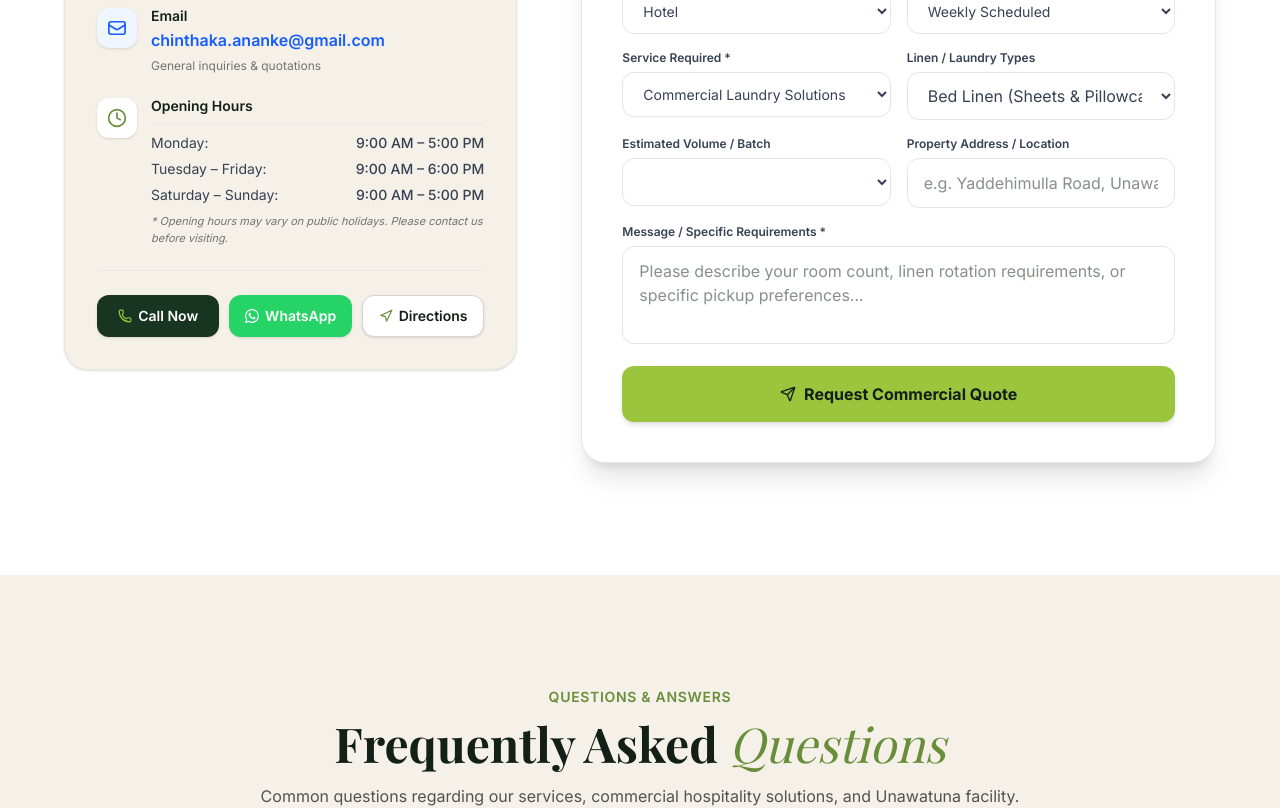
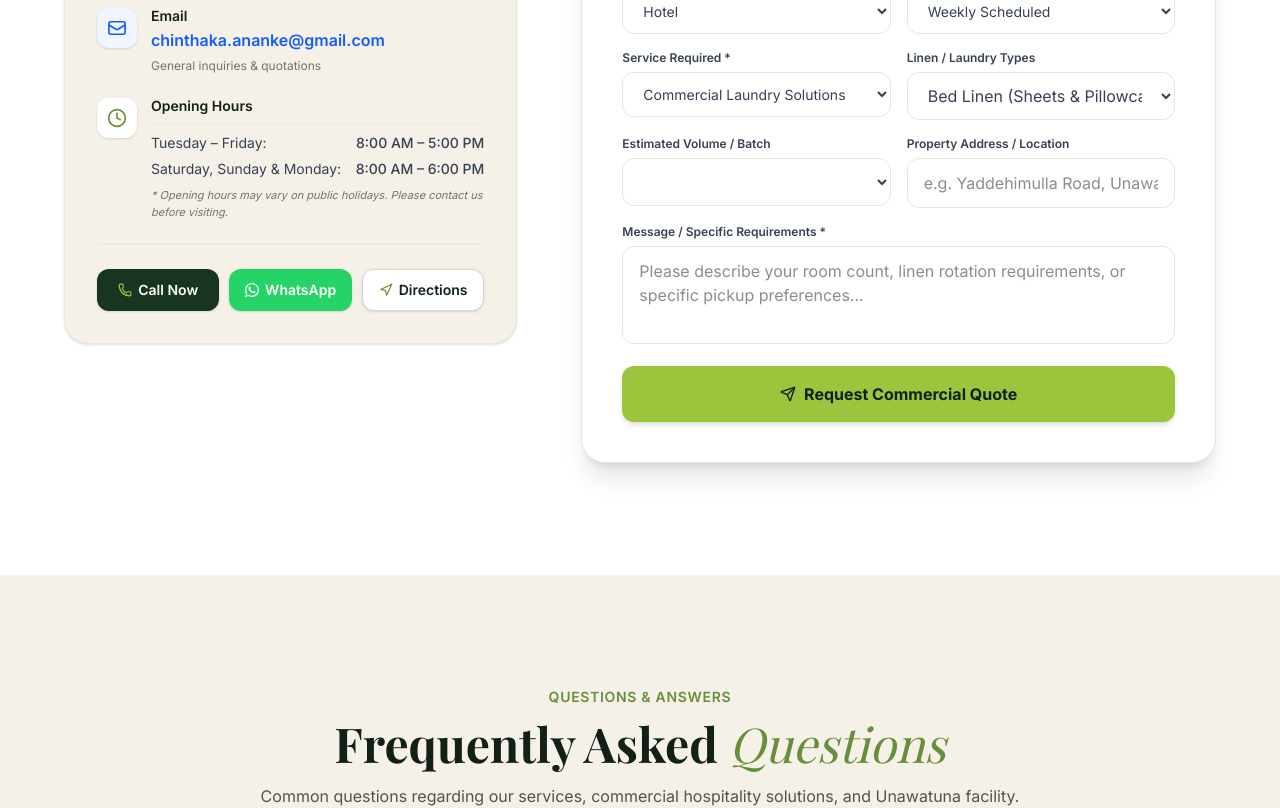
Before and after one commit to raveenn10-bit/Ananke-Laundry-Service, a Next.js app: page /contact in a window 1280 px wide. Shown: the part 1360-2168 px from the top of the page. Built offline with nearby package versions, Linux system fonts and the light colour scheme.

Commit message:
Update operating hours: Tue-Fri 8AM-5PM, Sat-Mon 8AM-6PM across site and schema

```diff
--- a/src/app/layout.tsx
+++ b/src/app/layout.tsx
@@ -104,21 +104,15 @@ export default function RootLayout({
     openingHoursSpecification: [
       {
         '@type': 'OpeningHoursSpecification',
-        dayOfWeek: ['Monday'],
-        opens: '09:00',
+        dayOfWeek: ['Tuesday', 'Wednesday', 'Thursday', 'Friday'],
+        opens: '08:00',
         closes: '17:00',
       },
       {
         '@type': 'OpeningHoursSpecification',
-        dayOfWeek: ['Tuesday', 'Wednesday', 'Thursday', 'Friday'],
-        opens: '09:00',
+        dayOfWeek: ['Saturday', 'Sunday', 'Monday'],
+        opens: '08:00',
         closes: '18:00',
-      },
-      {
-        '@type': 'OpeningHoursSpecification',
-        dayOfWeek: ['Saturday', 'Sunday'],
-        opens: '09:00',
-        closes: '17:00',
       },
     ],
   };
--- a/src/components/Footer.tsx
+++ b/src/components/Footer.tsx
@@ -52,7 +52,7 @@ const FACILITY_LINKS = [
   { name: 'No. 195/2, Matara Road, Unawatuna', href: 'https://maps.app.goo.gl/HLJGzPCVZwySjSTK6?g_st=ic', external: true, icon: MapPin },
   { name: '091 225 0777 (Landline)', href: 'tel:+94912250777', icon: Phone },
   { name: '074 269 7909 (WhatsApp)', href: 'https://wa.me/94742697909', external: true, icon: WhatsAppIcon },
-  { name: 'Opening Hours: 9 AM – 6 PM', href: '/contact', icon: Clock },
+  { name: 'Open Daily from 8:00 AM', href: '/contact', icon: Clock },
   { name: 'Cleanline Linen Network', href: '/about', icon: ShieldCheck },
 ];
 
--- a/src/components/order/OrderForm.tsx
+++ b/src/components/order/OrderForm.tsx
@@ -90,7 +90,7 @@ const SERVICE_OPTIONS = [
 ];
 
 const TIME_SLOTS = [
-  '09:00 AM – 12:00 PM (Morning)',
+  '08:00 AM – 12:00 PM (Morning)',
   '12:00 PM – 03:00 PM (Afternoon)',
   '03:00 PM – 06:00 PM (Evening)',
   'Flexible / Any time',
--- a/src/components/sections/Contact.tsx
+++ b/src/components/sections/Contact.tsx
@@ -224,16 +224,12 @@ export default function Contact() {
                     <h4 className="font-semibold text-dark text-sm mb-2">Opening Hours</h4>
                     <div className="space-y-1.5 text-xs sm:text-sm text-gray-700 border-t border-gray-200/60 pt-2">
                       <div className="flex justify-between">
-                        <span>Monday:</span>
-                        <span className="font-medium">9:00 AM – 5:00 PM</span>
+                        <span>Tuesday – Friday:</span>
+                        <span className="font-medium">8:00 AM – 5:00 PM</span>
                       </div>
                       <div className="flex justify-between">
-                        <span>Tuesday – Friday:</span>
-                        <span className="font-medium">9:00 AM – 6:00 PM</span>
-                      </div>
-                      <div className="flex justify-between">
-                        <span>Saturday – Sunday:</span>
-                        <span className="font-medium">9:00 AM – 5:00 PM</span>
+                        <span>Saturday, Sunday &amp; Monday:</span>
+                        <span className="font-medium">8:00 AM – 6:00 PM</span>
                       </div>
                     </div>
                     <p className="text-[11px] text-gray-500 mt-2 italic leading-normal">
--- a/src/components/sections/FAQ.tsx
+++ b/src/components/sections/FAQ.tsx
@@ -19,7 +19,7 @@ const faqs = [
   },
   {
     q: 'What are your operating hours?',
-    a: 'We are open Monday: 9:00 AM – 5:00 PM, Tuesday through Friday: 9:00 AM – 6:00 PM, and Saturday & Sunday: 9:00 AM – 5:00 PM. Please note that opening hours may vary on public holidays, so feel free to call ahead before visiting.',
+    a: 'We are open Tuesday through Friday: 8:00 AM – 5:00 PM, and Saturday, Sunday & Monday: 8:00 AM – 6:00 PM. Please note that opening hours may vary on public holidays, so feel free to call ahead before visiting.',
   },
   {
     q: 'How is Ananke Laundry connected with Cleanline Linen Management?',
--- a/src/components/sections/InfoBar.tsx
+++ b/src/components/sections/InfoBar.tsx
@@ -29,19 +29,18 @@ export default function InfoBar() {
       const currentMinutes = parseInt(hStr, 10) * 60 + parseInt(mStr, 10);
 
       // Schedule:
-      // Mon: 9:00 AM (540m) – 5:00 PM (1020m)
-      // Tue-Fri: 9:00 AM (540m) – 6:00 PM (1080m)
-      // Sat-Sun: 9:00 AM (540m) – 5:00 PM (1020m)
-      const openMinutes = 9 * 60; // 540
-      let closeMinutes = 17 * 60; // 1020
-      if (['Tue', 'Wed', 'Thu', 'Fri'].includes(day)) {
-        closeMinutes = 18 * 60; // 1080
+      // Tue-Fri: 8:00 AM (480m) – 5:00 PM (1020m)
+      // Sat-Mon: 8:00 AM (480m) – 6:00 PM (1080m)
+      const openMinutes = 8 * 60; // 480
+      let closeMinutes = 17 * 60; // 1020 (Tue–Fri)
+      if (['Sat', 'Sun', 'Mon'].includes(day)) {
+        closeMinutes = 18 * 60; // 1080 (Sat, Sun, Mon)
       }
 
       if (currentMinutes >= openMinutes && currentMinutes < closeMinutes) {
         setSlStatus('Open Now (Sri Lanka Time)');
       } else {
-        setSlStatus('Opens at 9:00 AM');
+        setSlStatus('Opens at 8:00 AM');
       }
     } catch {
       // Fallback gracefully without throwing
@@ -74,8 +73,8 @@ export default function InfoBar() {
     {
       icon: Clock,
       label: 'Operating Hours',
-      value: 'Mon–Sun from 9:00 AM',
-      subtitle: slStatus || 'Mon, Sat-Sun: 5PM | Tue-Fri: 6PM',
+      value: 'Mon–Sun from 8:00 AM',
+      subtitle: slStatus || 'Tue–Fri: 8AM–5PM | Sat–Mon: 8AM–6PM',
       link: '#contact',
     },
   ];
--- a/src/services/notifications/emailService.ts
+++ b/src/services/notifications/emailService.ts
@@ -160,7 +160,7 @@ Pickup & Facility Details:
 Ananke Laundry (Pvt) Ltd
 No. 195/2, Matara Road, Unawatuna, Galle, Sri Lanka
 Telephone Hotline: 091 225 0777
-Opening Hours: Mon 9-5 PM | Tue-Fri 9-6 PM | Sat-Sun 9-5 PM
+Opening Hours: Tue-Fri 8:00 AM - 5:00 PM | Sat-Mon 8:00 AM - 6:00 PM
 
 Please contact us if you need any assistance.
 
@@ -236,7 +236,7 @@ Member of Cleanline Linen Management Network`;
                 <p style="margin: 0; font-size: 12px; color: #5B4813; line-height: 1.6;">
                   <strong>Address:</strong> No. 195/2, Matara Road, Unawatuna, Galle, Sri Lanka<br>
                   <strong>Hotline:</strong> <a href="tel:+94912250777" style="color: #785A10; font-weight: bold;">091 225 0777</a><br>
-                  <strong>Hours:</strong> Mon 9-5 PM | Tue-Fri 9-6 PM | Sat-Sun 9-5 PM
+                  <strong>Hours:</strong> Tue-Fri 8:00 AM - 5:00 PM | Sat-Mon 8:00 AM - 6:00 PM
                 </p>
               </div>
 
```
